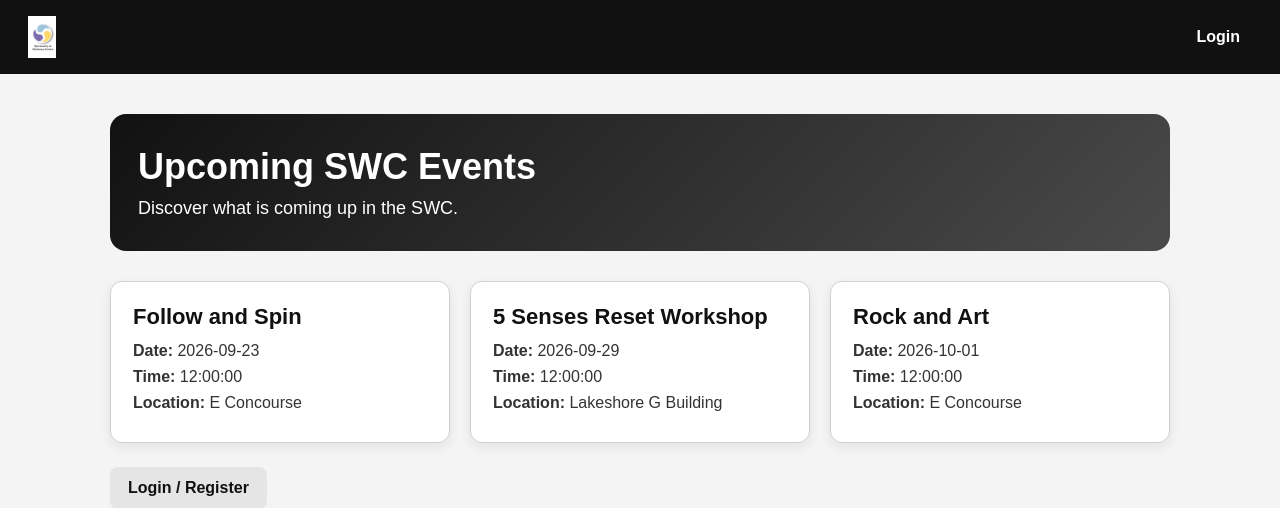
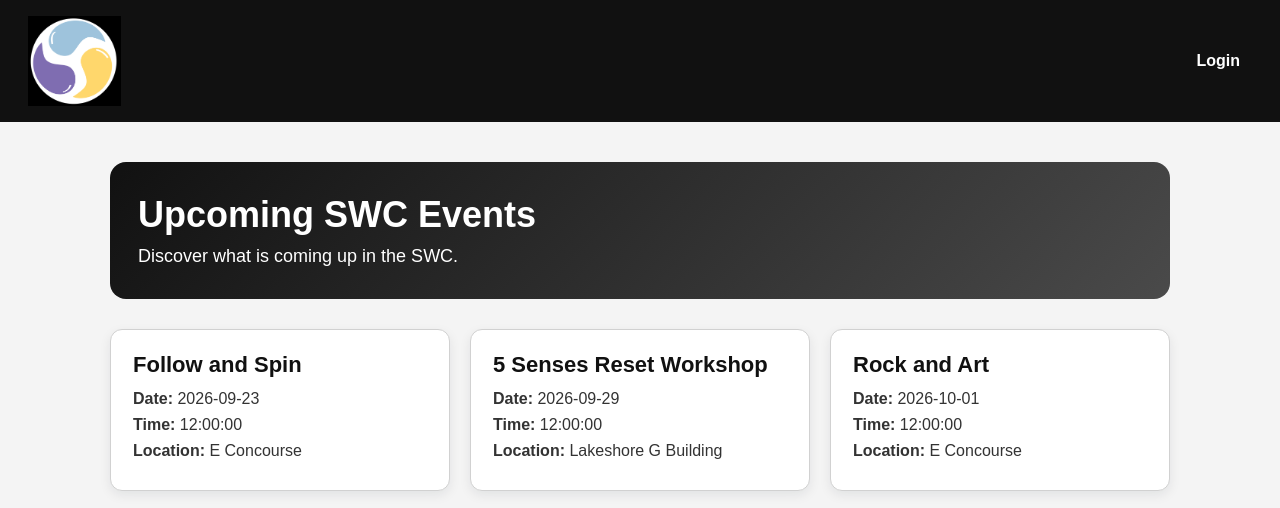
Before and after one commit to pranavrupani/Capstone-SWC-Student-Events-Webapp, a PHP site: page / in a window 1280 px wide. Shown: the top 508 px of the page. Run offline with PHP 8.4, Linux system fonts and the light colour scheme; data comes from the database, SQL or seed files in the repository.

Commit message:
updated logo
updated logo so it looks cleaner in the nav bar and larger by resizing

```diff
--- a/admin_functions.php
+++ b/admin_functions.php
@@ -268,7 +268,7 @@ if ($categoryResult) {
 
         .brand img {
             display: block;
-            height: 42px;
+            height: 90px;
             width: auto;
         }
 
@@ -465,7 +465,7 @@ if ($categoryResult) {
 <body>
     <!-- Top navigation for the admin area. -->
     <header class="topbar">
-        <div class="brand"><a href="events.php" aria-label="SWC Student events"><img src="images/Logo.png" alt="SWC Student events"></a></div>
+        <div class="brand"><a href="events.php" aria-label="SWC Student events"><img src="images/Logo_cropped.png" alt="SWC Student events"></a></div>
 
         <nav class="nav">
             <a href="admin_functions.php?view=events">Events</a>
--- a/index.php
+++ b/index.php
@@ -119,7 +119,7 @@ if ($result) {
 
         .brand img {
             display: block;
-            height: 42px;
+            height: 90px;
             width: auto;
         }
     </style>
@@ -127,7 +127,7 @@ if ($result) {
 <body>
     <header class="topbar">
         <!-- Brand logo that links to the homepage. -->
-        <div class="brand"><a href="index.php" aria-label="SWC Student events"><img src="images/Logo.png" alt="SWC Student events"></a></div>
+        <div class="brand"><a href="index.php" aria-label="SWC Student events"><img src="images/Logo_cropped.png" alt="SWC Student events"></a></div>
 
         <!-- Navigation bar for guests. Only shows login link. -->
         <nav class="nav">
--- a/login.php
+++ b/login.php
@@ -191,7 +191,7 @@ if ($_SERVER['REQUEST_METHOD'] === 'POST') {
 <body>
     <!-- Top navigation bar for the login/register page. -->
     <header class="topbar">
-        <div class="brand"><a href="index.php" aria-label="SWC Student events"><img src="images/Logo.png" alt="SWC Student events"></a></div>
+        <div class="brand"><a href="index.php" aria-label="SWC Student events"><img src="images/Logo_cropped.png" alt="SWC Student events"></a></div>
 
         <nav class="nav">
             <a href="index.php">Home</a>
--- a/site_styles.php
+++ b/site_styles.php
@@ -39,7 +39,7 @@
 
     .brand img {
         display: block;
-        height: 42px;
+        height: 90px;
         width: auto;
     }
 
--- a/student_functions.php
+++ b/student_functions.php
@@ -168,7 +168,7 @@ $result = $conn->query($sql);
 
         .brand img {
             display: block;
-            height: 42px;
+            height: 90px;
             width: auto;
         }
 
@@ -330,7 +330,7 @@ $result = $conn->query($sql);
 </head>
 <body>
     <header class="topbar">
-        <div class="brand"><a href="events.php" aria-label="SWC Student events"><img src="images/Logo.png" alt="SWC Student events"></a></div>
+        <div class="brand"><a href="events.php" aria-label="SWC Student events"><img src="images/Logo_cropped.png" alt="SWC Student events"></a></div>
 
         <nav class="nav">
             <a href="student_functions.php?view=events">Events</a>
```
Also changed, not shown: Logo_cropped.png (added).
